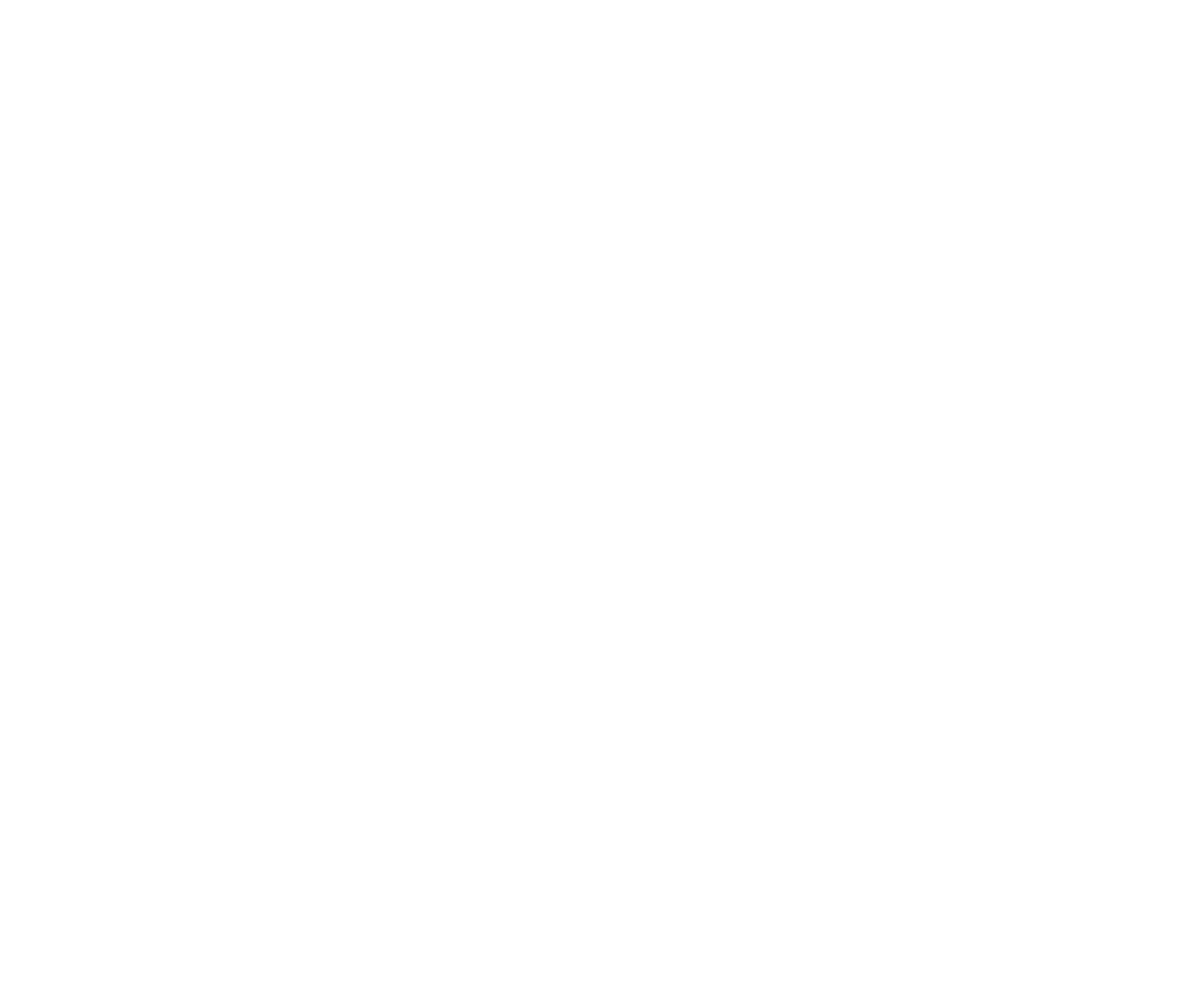
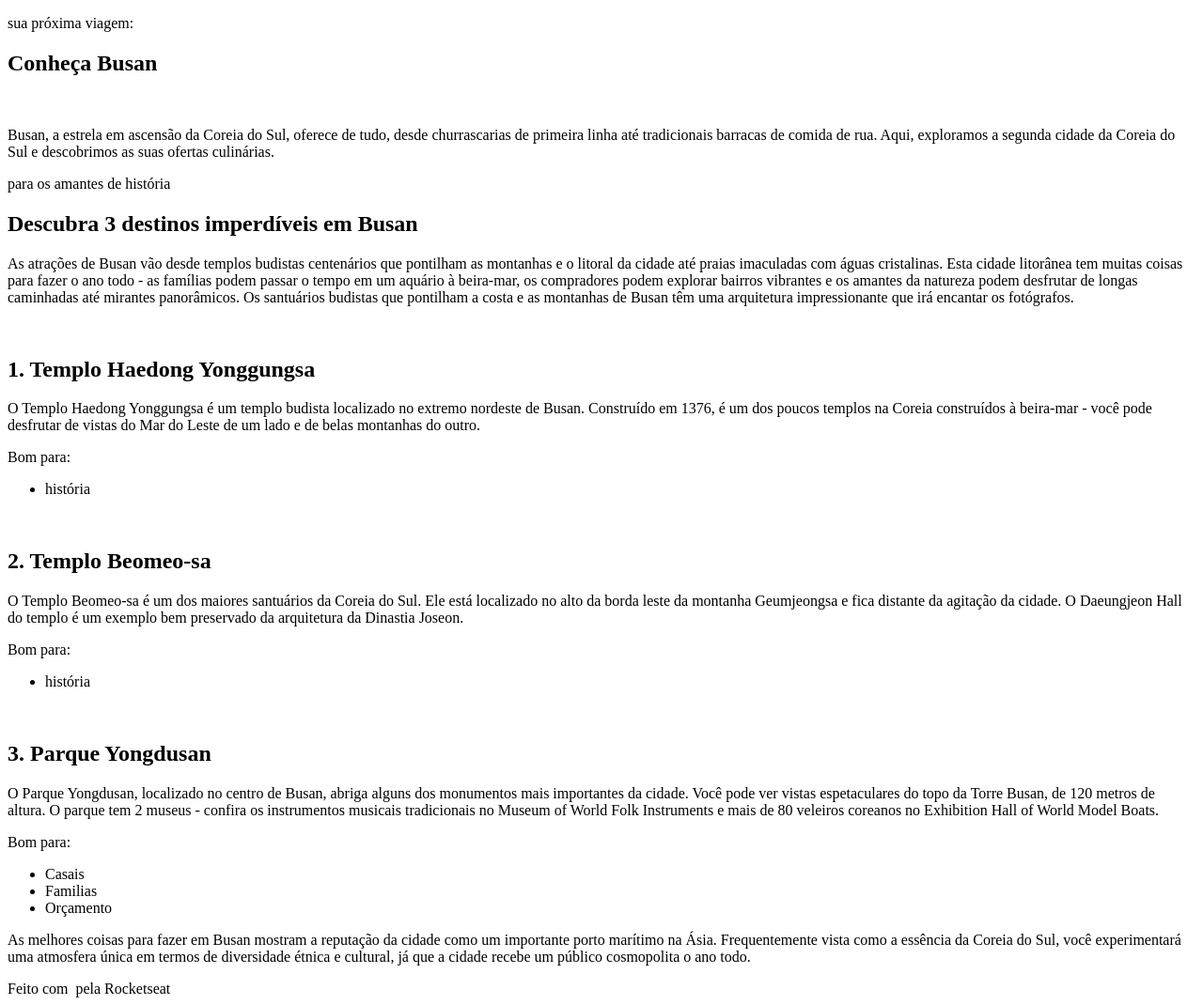
Before and after one commit to OtavioSegawa/Rocketseat, a plain HTML site: page Full-Stack/Projeto02/index.html in a window 1280 px wide. Shown: the whole page at 94% size. Before the commit the page ends 800 px from the top, so only its background shows below. Drawn offline with Linux system fonts and the light colour scheme.

Commit message:
Estrutura HTML inicial

```diff
--- a/Full-Stack/Projeto02/index.html
+++ b/Full-Stack/Projeto02/index.html
@@ -1,11 +1,102 @@
 <!DOCTYPE html>
 <html lang="pt-br">
-<head>
-  <meta charset="UTF-8">
-  <meta name="viewport" content="width=device-width, initial-scale=1.0">
-  <title>Local Turístico</title>
-</head>
-<body>
-
-</body>
+  <head>
+    <meta charset="UTF-8" />
+    <meta name="viewport" content="width=device-width, initial-scale=1.0" />
+    <title>Local Turístico</title>
+  </head>
+  <body>
+    <div id="page">
+      <main>
+        <section id="intro">
+          <p>sua próxima viagem:</p>
+          <h1>Conheça Busan</h1>
+          <img src="" alt="" />
+          <p>
+            Busan, a estrela em ascensão da Coreia do Sul, oferece de tudo,
+            desde churrascarias de primeira linha até tradicionais barracas de
+            comida de rua. Aqui, exploramos a segunda cidade da Coreia do Sul e
+            descobrimos as suas ofertas culinárias.
+          </p>
+        </section>
+        <div class="divider"></div>
+        <section id="info_destiny">
+          <p>para os amantes de história</p>
+          <h2>Descubra 3 destinos imperdíveis em Busan</h2>
+          <p>
+            As atrações de Busan vão desde templos budistas centenários que
+            pontilham as montanhas e o litoral da cidade até praias imaculadas
+            com águas cristalinas. Esta cidade litorânea tem muitas coisas para
+            fazer o ano todo - as famílias podem passar o tempo em um aquário à
+            beira-mar, os compradores podem explorar bairros vibrantes e os
+            amantes da natureza podem desfrutar de longas caminhadas até
+            mirantes panorâmicos. Os santuários budistas que pontilham a costa e
+            as montanhas de Busan têm uma arquitetura impressionante que irá
+            encantar os fotógrafos.
+          </p>
+        </section>
+        <section class="option">
+          <img src="" alt="" />
+          <h2>1. Templo Haedong Yonggungsa</h2>
+          <p>
+            O Templo Haedong Yonggungsa é um templo budista localizado no
+            extremo nordeste de Busan. Construído em 1376, é um dos poucos
+            templos na Coreia construídos à beira-mar - você pode desfrutar de
+            vistas do Mar do Leste de um lado e de belas montanhas do outro.
+          </p>
+          <p>Bom para:</p>
+          <ul>
+            <li>história</li>
+          </ul>
+        </section>
+        <section class="option">
+          <img src="" alt="" />
+          <h2>2. Templo Beomeo-sa</h2>
+          <p>
+            O Templo Beomeo-sa é um dos maiores santuários da Coreia do Sul. Ele
+            está localizado no alto da borda leste da montanha Geumjeongsa e
+            fica distante da agitação da cidade. O Daeungjeon Hall do templo é
+            um exemplo bem preservado da arquitetura da Dinastia Joseon.
+          </p>
+          <p>Bom para:</p>
+          <ul>
+            <li>história</li>
+          </ul>
+        </section>
+        <section class="option">
+          <img src="" alt="" />
+          <h2>3. Parque Yongdusan</h2>
+          <p>
+            O Parque Yongdusan, localizado no centro de Busan, abriga alguns dos
+            monumentos mais importantes da cidade. Você pode ver vistas
+            espetaculares do topo da Torre Busan, de 120 metros de altura. O
+            parque tem 2 museus - confira os instrumentos musicais tradicionais
+            no Museum of World Folk Instruments e mais de 80 veleiros coreanos
+            no Exhibition Hall of World Model Boats.
+          </p>
+          <p>Bom para:</p>
+          <ul>
+            <li>Casais</li>
+            <li>Familias</li>
+            <li>Orçamento</li>
+          </ul>
+        </section>
+        <div class="divider"></div>
+        <div id="description">
+          <p>
+            As melhores coisas para fazer em Busan mostram a reputação da cidade
+            como um importante porto marítimo na Ásia. Frequentemente vista como
+            a essência da Coreia do Sul, você experimentará uma atmosfera única
+            em termos de diversidade étnica e cultural, já que a cidade recebe
+            um público cosmopolita o ano todo.
+          </p>
+        </div>
+      </main>
+      <footer>
+        Feito com
+        <img src="" alt="" />
+        pela Rocketseat
+      </footer>
+    </div>
+  </body>
 </html>
```
